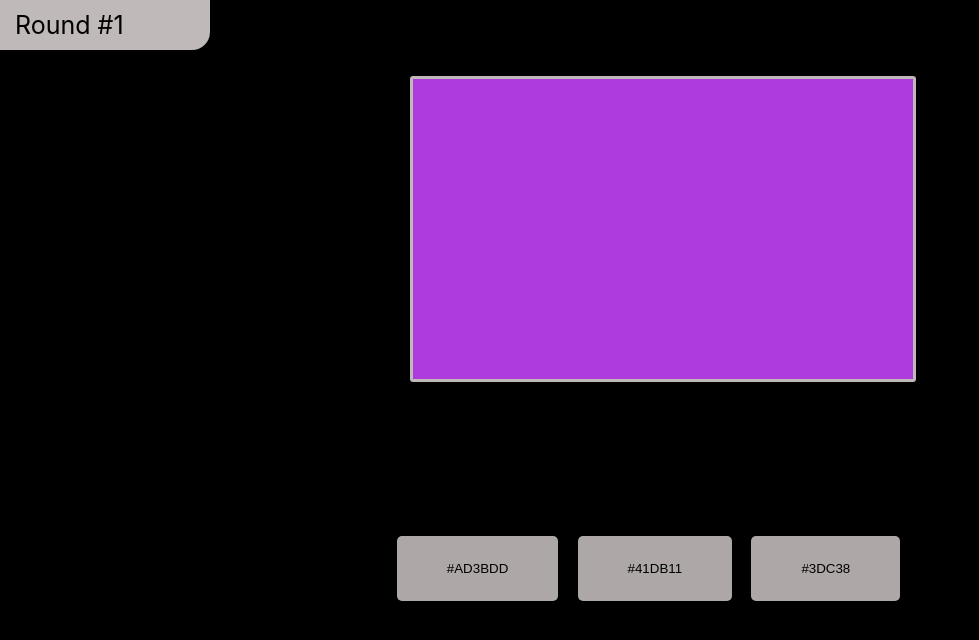
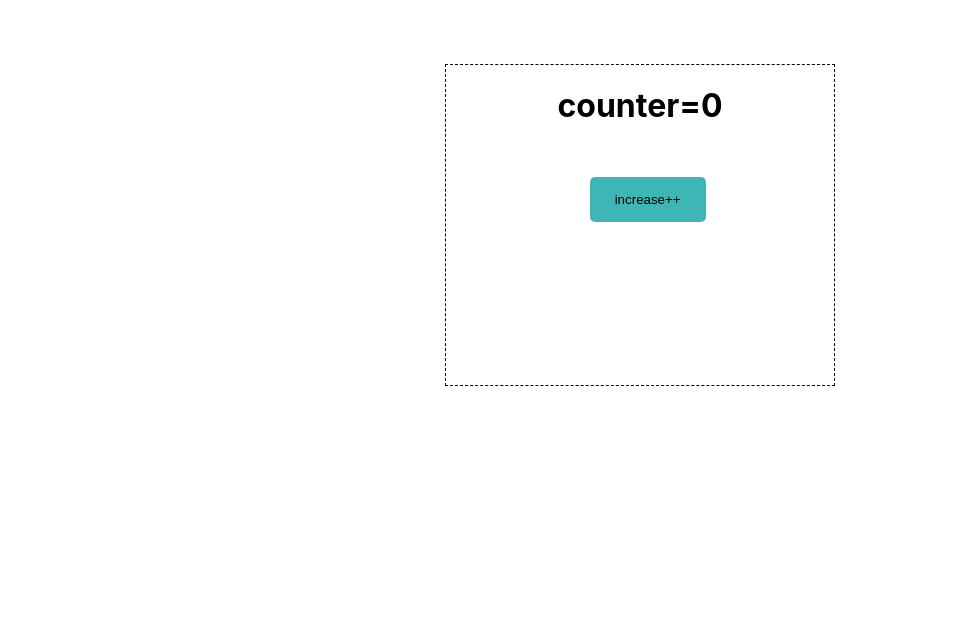
Before and after one commit to Hiba-Saabneh/Asal_Training_React, a React (Create React App) app: page / in a window 1280 px wide. Shown: the top 640 px of the page, without its empty margins (0-979 px from the left). Built offline with nearby package versions, Linux system fonts and the light colour scheme.

Commit message:
reduxdemo

```diff
--- a/package.json
+++ b/package.json
@@ -15,7 +15,9 @@
     "eslint": "8.0.0",
     "react": "^18.2.0",
     "react-dom": "^18.2.0",
+    "react-redux": "^8.1.3",
     "react-scripts": "5.0.1",
+    "redux": "^4.2.1",
     "typescript": "^5.2.2",
     "web-vitals": "^3.4.0"
   },
--- a/src/App.css
+++ b/src/App.css
@@ -1,25 +1,23 @@
-.container{
-    display: flex;
+div{
+    width:55%;
+    margin-left: 20px;
+    margin-top: 60px;
+    height: 40vh;
+    margin: auto;
+    margin-top: 5%;
 }
-
-
-.leftSide{
-    width:50%;
-}
-.rightSide{
-    margin-left: auto;
-
-    width: 50%;
-    z-index: 1111111111111111111111;
-
-}
-
-.container h2{
+h1{
     text-align: center;
 }
-
-.search {
-    margin: auto;
-    width:30%;
-
+.increaseCounter{
+    border:1px dashed black
 }
+button{
+ background-color: rgb(63, 182, 182);
+ border:none;
+ padding: 15px 25px;
+ border-radius: 5px;
+ margin-left:37%;
+ margin-top: 30px;
+ cursor: pointer;
+}
--- a/src/App.tsx
+++ b/src/App.tsx
@@ -1,11 +1,26 @@
 import React from 'react'
 import './App.css'
-import ColoredBox from './Components/ColoredBox/ColoredBox'
+import { useSelector, useDispatch } from 'react-redux'
 
 function App() {
+	const state = useSelector((state: { value: number }) => {
+		if (state.value < 0) return 'no num'
+		return state.value
+	})
+
+	const dispatch = useDispatch()
+
+	const increase = () => {
+		const action = { type: 'increase' }
+		dispatch(action)
+	}
+
 	return (
 		<>
-			<ColoredBox />
+			<div className='increaseCounter'>
+				<h1>counter={state} </h1>
+				<button onClick={increase}>increase++</button>
+			</div>
 		</>
 	)
 }
--- a/src/Components/ColoredBox/ColoredBox.css
+++ /dev/null
@@ -1,96 +0,0 @@
-.colorBoxCustom{
-width:500px;
-height: 300px;
-border:3.5px solid rgb(192, 185, 185);
-margin-left:81%;
-margin-top: 15%;
-border-radius: 3px;
-/* background-color: white; */
-}
-.round{
-    background-color: rgb(192, 185, 185) ;
-    width: 180px;
-    height: fit-content;
-    position: absolute;
-     padding: 10px 15px;
-     border-bottom-right-radius: 18px;
-     font-size: 25px;
-}
-.container{
-    height: 100vh;
-    background-color: rgb(0, 0, 0);
-
-}
-
-
-.btns{
-    height: fit-content;
-    width:503.5px;
-    position: absolute;
-    left:31%;
-    top:67%;
-    display: flex;
-   justify-content: space-between;
-
-}
-.colorButton{
-    text-transform: uppercase;
-    cursor: pointer;
-    padding: 25px 50px;
-    background-color: rgb(173, 167, 167);
-    border: none;
-    border-radius: 5px;
-}
-
-.displayBlock{
-display: block;
-}
-.displayNone{
-    display:none;
-}
-.result{
-background-color: rgb(173, 167, 167);
-width:800px;
-height: 450px;
-margin: auto;
-margin-top: 5%;
-border-radius: 5px;
-position: relative;
-}
-.wrongPart{
-    display: flex;
-flex-direction: column;
-justify-content:flex-start ;
-align-items: center;
-
-}
-span{
-font-size: 20px;
-font-weight: 500;
-padding: 10px 10px;
-width:22%;
-}
-.wrong{
-    font-size: 40px;
-}
-
-.correct{
-    margin-top: 15%;
-    font-size: 50px;
-    margin-bottom:7%;
-}
-.playAgain{
-position: absolute;
-right:38%;
-bottom:20%;
-background-color: rgb(31, 29, 29);
-color: white;
-border: none;
-padding: 10px 40px;
-font-size: 20px;
-border-radius: 25px;
-cursor: pointer;
-}
-.capetlize{
-    text-transform: uppercase;
-}
--- a/src/Components/ColoredBox/ColoredBox.tsx
+++ /dev/null
@@ -1,157 +0,0 @@
-import React, { useEffect, useState } from 'react'
-import './ColoredBox.css'
-
-const ColoredBox = () => {
-	//to give the random color of the colored box
-	const getRandomColor = () => {
-		// Generate random values for red, green, and blue to give random color in rgb .
-		const red = Math.floor(Math.random() * 256)
-		const green = Math.floor(Math.random() * 256)
-		const blue = Math.floor(Math.random() * 256)
-
-		// Convert the RGB values to a hexadecimal string
-		let hexColor = `#${red.toString(16)}${green.toString(16)}${blue.toString(
-			16
-		)}`
-
-		return hexColor
-	}
-
-	//to randomize the colors in thre cloros array
-	const shuffleArray = (arrayOfColors: string[]) => {
-		return arrayOfColors.sort(() => Math.random() - 0.5)
-	}
-
-	// give the color set of buttons randomly
-	const getColorSet = (randomColor: string) => {
-		let arrayOfColors = [randomColor]
-		while (true) {
-			let color = getRandomColor()
-			if (color !== randomColor && arrayOfColors.length < 3) {
-				arrayOfColors.push(color)
-			} else {
-				break
-			}
-		}
-		return arrayOfColors
-	}
-
-	//start new arounds of game
-	const startNewGame = () => {
-		setEndOFGAme(false)
-		setRound(1)
-		setallRoundsGuessess([])
-		setRandomColor(getRandomColor)
-		setArrayOfColors(shuffleArray(getColorSet(randomColor)))
-		setWrongRounds([])
-	}
-	//make new color for coloredBox with new color buttons
-	const getNewRound = (guessColor: string) => {
-		setallRoundsGuessess((prevGuess) => {
-			if (prevGuess.length) {
-				return [...prevGuess, round, guessColor]
-			}
-			return [round, guessColor]
-		})
-
-		setWrongRounds((preRound) => {
-			let wrongGuess
-			if (guessColor !== randomColor) {
-				wrongGuess = true
-			} else {
-				wrongGuess = false
-			}
-
-			if (preRound.length) {
-				return [...preRound, wrongGuess]
-			}
-			return [wrongGuess]
-		})
-
-		if (round !== 5) {
-			setRound(round + 1)
-			setRandomColor(getRandomColor)
-		} else {
-			setEndOFGAme(true)
-		}
-	}
-
-	const [randomColor, setRandomColor] = useState(getRandomColor)
-	const [arrayOfColors, setArrayOfColors] = useState(
-		shuffleArray(getColorSet(randomColor))
-	)
-	const [allRoundsGuessess, setallRoundsGuessess] = useState<
-		(string | number)[]
-	>([])
-	const [round, setRound] = useState(1)
-	const [endOfGame, setEndOFGAme] = useState(false)
-	const [wrongRounds, setWrongRounds] = useState<boolean[]>([])
-	console.log(randomColor)
-	console.log(allRoundsGuessess)
-	console.log(wrongRounds)
-
-	useEffect(() => {
-		setArrayOfColors(shuffleArray(getColorSet(randomColor)))
-		// eslint-disable-next-line react-hooks/exhaustive-deps
-	}, [randomColor])
-	return (
-		<>
-			<div className={`container `}>
-				<div className={`${endOfGame ? 'displayNone' : 'displayBlock'}`}>
-					<div className='round'>Round #{round}</div>
-					<div
-						className='colorBoxCustom'
-						style={{ background: randomColor }}
-					></div>
-					<div className='btns'>
-						{arrayOfColors.map((color, index) => (
-							<button
-								className='colorButton'
-								key={index}
-								onClick={() => getNewRound(color)}
-							>
-								{color}
-							</button>
-						))}
-					</div>
-				</div>
-				<div className={`result ${endOfGame ? 'displayBlock' : 'displayNone'}`}>
-					{allRoundsGuessess.length ? (
-						<>
-							<div className='wrongPart'>
-								<h2 className='wrong'>Try guessing again</h2>
-								<div className='wrongAnswers'>
-									{allRoundsGuessess.map((guess, index) =>
-										(index + 1) % 2 !== 0 ? (
-											<span key={index}>Round #{guess}: </span>
-										) : (
-											<>
-												<span key={index} className='capetlize'>
-													{' '}
-													{guess}{' '}
-													{wrongRounds[Math.floor(index / 2)]
-														? 'is wrong color'
-														: 'is correct color'}
-												</span>
-												<br></br>
-											</>
-										)
-									)}
-								</div>
-							</div>
-						</>
-					) : (
-						<>
-							<h2 className='correct'> All guesses are correct !</h2>
-						</>
-					)}
-					<button className='playAgain' onClick={startNewGame}>
-						Play again
-					</button>
-				</div>
-			</div>
-		</>
-	)
-}
-
-export default ColoredBox
--- a/src/index.js
+++ b/src/index.js
@@ -2,10 +2,14 @@ import React from 'react'
 import ReactDOM from 'react-dom/client'
 import './index.css'
 import App from './App'
+import { Provider } from 'react-redux'
+import store from './store/index'
 const root = ReactDOM.createRoot(document.getElementById('root'))
 root.render(
 	<React.StrictMode>
-		<App />
+		<Provider store={store}>
+			<App />
+		</Provider>
 	</React.StrictMode>
 )
 
--- /dev/null
+++ b/src/store/index.js
@@ -0,0 +1,10 @@
+import { createStore } from 'redux'
+
+const initState = { value: 0 }
+const counterReducer = (state = initState, action) => {
+	if (action.type === 'increase') return { value: state.value + 1 }
+	return state
+}
+
+const store = createStore(counterReducer)
+export default store
```
Also changed, not shown: 1 other file (tests, documents, lock files or other folders).
